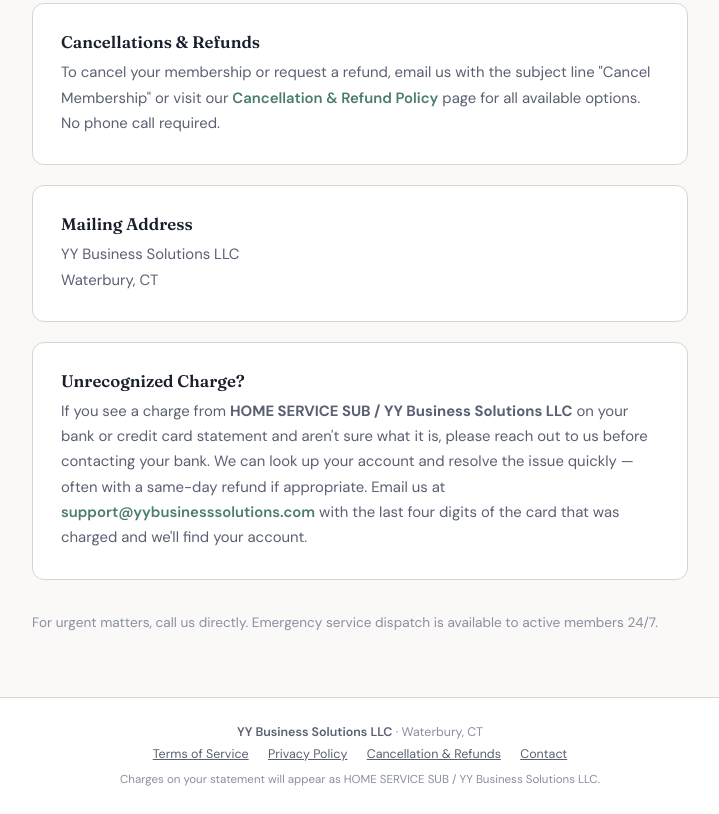
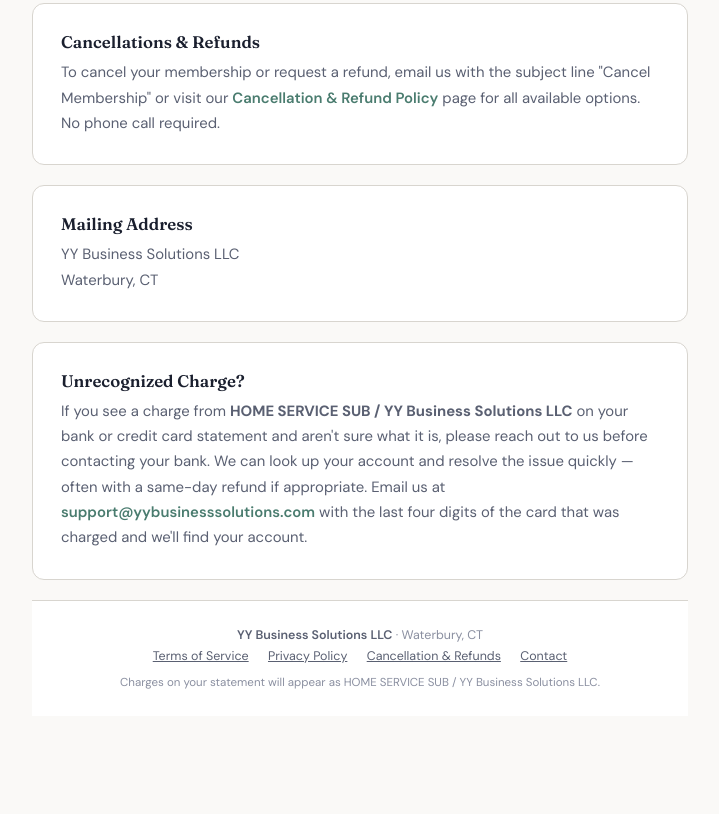
Before and after one commit to yaakov-byte/home-service-subscription, a plain HTML site: page contact.html in a window 1280 px wide. Shown: the part 529-1343 px from the top of the page, without its empty margins (280-999 px from the left). After the commit the page ends 1309 px from the top, so only its background shows below. Drawn offline with Linux system fonts and the light colour scheme.

Commit message:
Update contact.html

```diff
--- a/contact.html
+++ b/contact.html
@@ -98,8 +98,6 @@
       <p>If you see a charge from <strong>HOME SERVICE SUB / YY Business Solutions LLC</strong> on your bank or credit card statement and aren't sure what it is, please reach out to us before contacting your bank. We can look up your account and resolve the issue quickly — often with a same-day refund if appropriate. Email us at <a href="mailto:support@yybusinesssolutions.com">support@yybusinesssolutions.com</a> with the last four digits of the card that was charged and we'll find your account.</p>
     </div>
 
-    <p class="hours-note">For urgent matters, call us directly. Emergency service dispatch is available to active members 24/7.</p>
-  </main>
 
   <footer class="site-footer">
     <span class="footer-entity">YY Business Solutions LLC</span> · Waterbury, CT<br>
```
